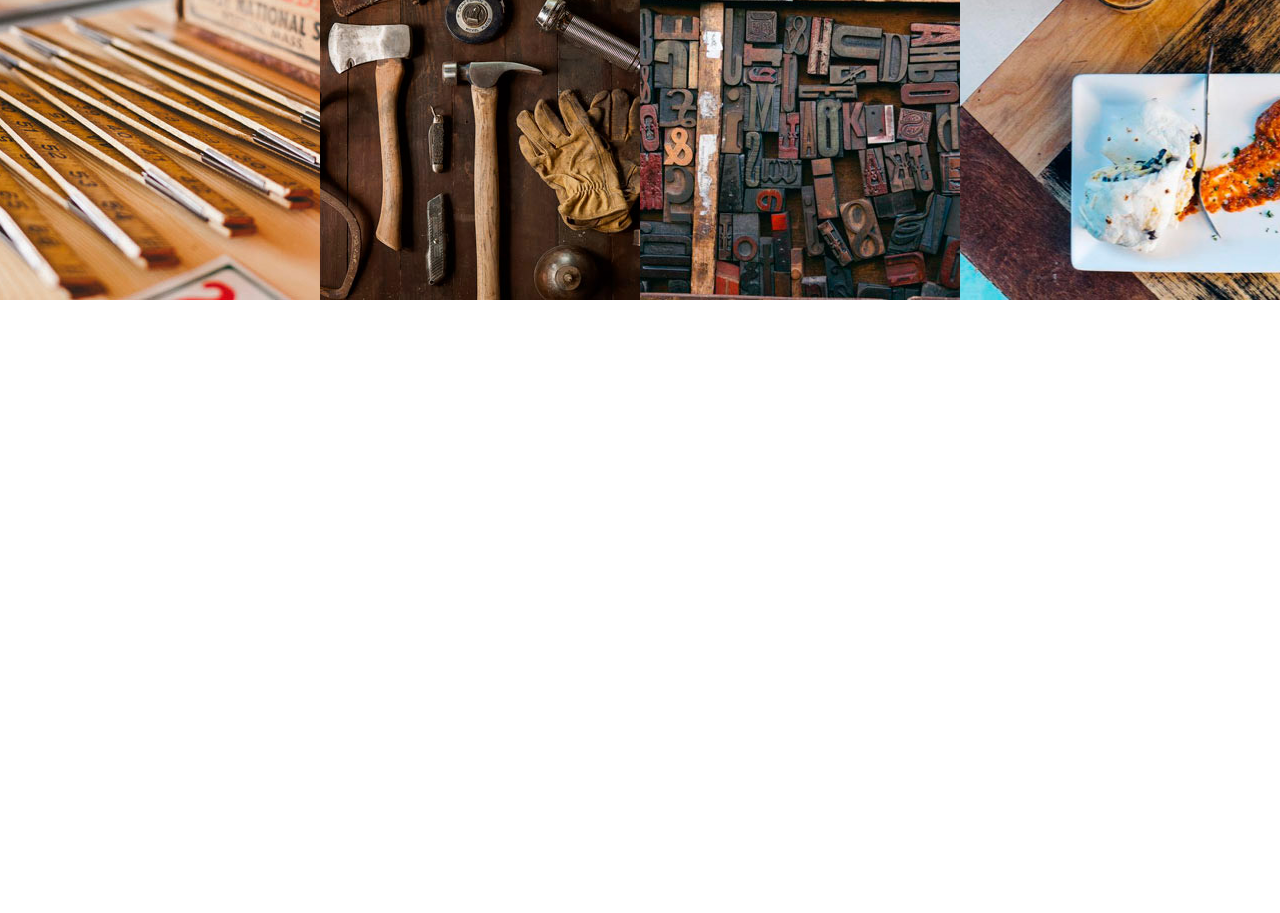
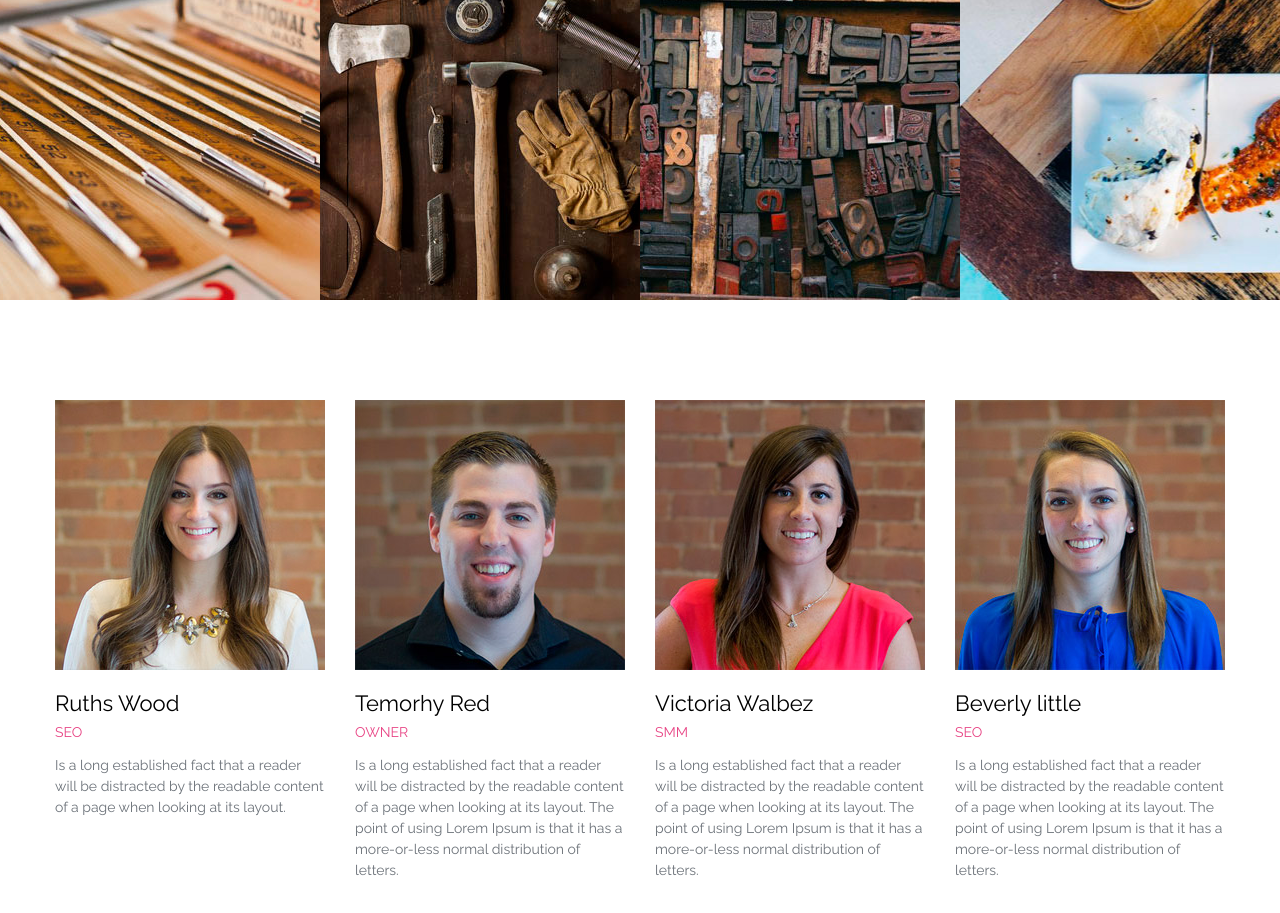
Before and after one commit to alexnvb/ActivBox, a plain HTML site: page index.html in a window 1280 px wide. Shown: the part 1914-2827 px from the top of the page. Before the commit the page ends 2214 px from the top, so only its background shows below. Drawn offline with nearby package versions, Linux system fonts and the light colour scheme.

Commit message:
Половина 3го урока

```diff
--- a/index.html
+++ b/index.html
@@ -150,6 +150,55 @@
 </div> <!--/works-->
 
 
+<!-- TEAM -->
+
+<div class="team">
+    <div class="container">
+        <div class="team__inner">
+            <div class="team__item">
+
+                <img class="team__photo" src="img/team/team-1.jpg" alt="">
+                <div class="team__name">Ruths Wood</div>
+                <div class="team__prof">SEO</div>
+                <div class="team__text">
+                <p>Is a long established fact that a reader will be distracted by the readable content of a page when looking at its layout.</p></div>
+                <div class="team__social"></div>
+
+            </div><!--/item-->
+
+                <div class="team__item">
+                <img class="team__photo" src="img/team/team-2.jpg" alt="">
+                <div class="team__name">Temorhy Red</div>
+                <div class="team__prof">OWNER</div>
+                <div class="team__text">
+                <p>Is a long established fact that a reader will be distracted by the readable content of a page when looking at its layout. The point of using Lorem Ipsum is that it has a more-or-less normal distribution of letters.</p></div>
+                <div class="team__social"></div>
+                </div>
+
+                <div class="team__item">
+                <img class="team__photo" src="img/team/team-3.jpg" alt="">
+                <div class="team__name">Victoria Walbez</div>
+                <div class="team__prof">SMM</div>
+                <div class="team__text">
+                <p>Is a long established fact that a reader will be distracted by the readable content of a page when looking at its layout. The point of using Lorem Ipsum is that it has a more-or-less normal distribution of letters.</p></div>
+                <div class="team__social"></div>
+                </div>
+
+                <div class="team__item">
+                <img class="team__photo" src="img/team/team-4.jpg" alt="">
+                <div class="team__name">Beverly little</div>
+                <div class="team__prof">SEO</div>
+                <div class="team__text">
+                <p>Is a long established fact that a reader will be distracted by the readable content of a page when looking at its layout. The point of using Lorem Ipsum is that it has a more-or-less normal distribution of letters.</p></div>
+                <div class="team__social"></div>
+                </div><!--/item-->
+
+
+
+        </div><!--/inner-->
+    </div><!--/container-->
+</div><!--/team-->
+
 
 
 
--- a/style.css
+++ b/style.css
@@ -223,3 +223,45 @@ p{
     font-size: 14px;
     color: #fff;
 }
+
+/* TEAM */
+.team{
+    margin: 100px 0;
+
+}
+
+.team__inner{
+    display: flex;
+    flex-wrap: nowrap;
+    margin: 0 -15px;
+}
+
+.team__item{
+    width: 23%;
+    padding: 0 15px;
+}
+
+.team__photo{
+    display: block;
+    max-width: 100%;
+    height: auto;
+    margin-bottom: 20px;
+}
+
+.team__name{
+   margin-bottom: 8px;
+   font-size: 22px;
+   color: black;
+}
+
+.team__prof{
+    font-style: 14px;
+    color: #e84585;
+    text-transform: uppercase;
+    margin-bottom: 15px;
+}
+
+.team__text{
+    font-size: 14px;
+    line-height: 1.5;
+}
```
Also changed, not shown: img/team/team-1.jpg (added), img/team/team-2.jpg (added), img/team/team-3.jpg (added), img/team/team-4.jpg (added).
